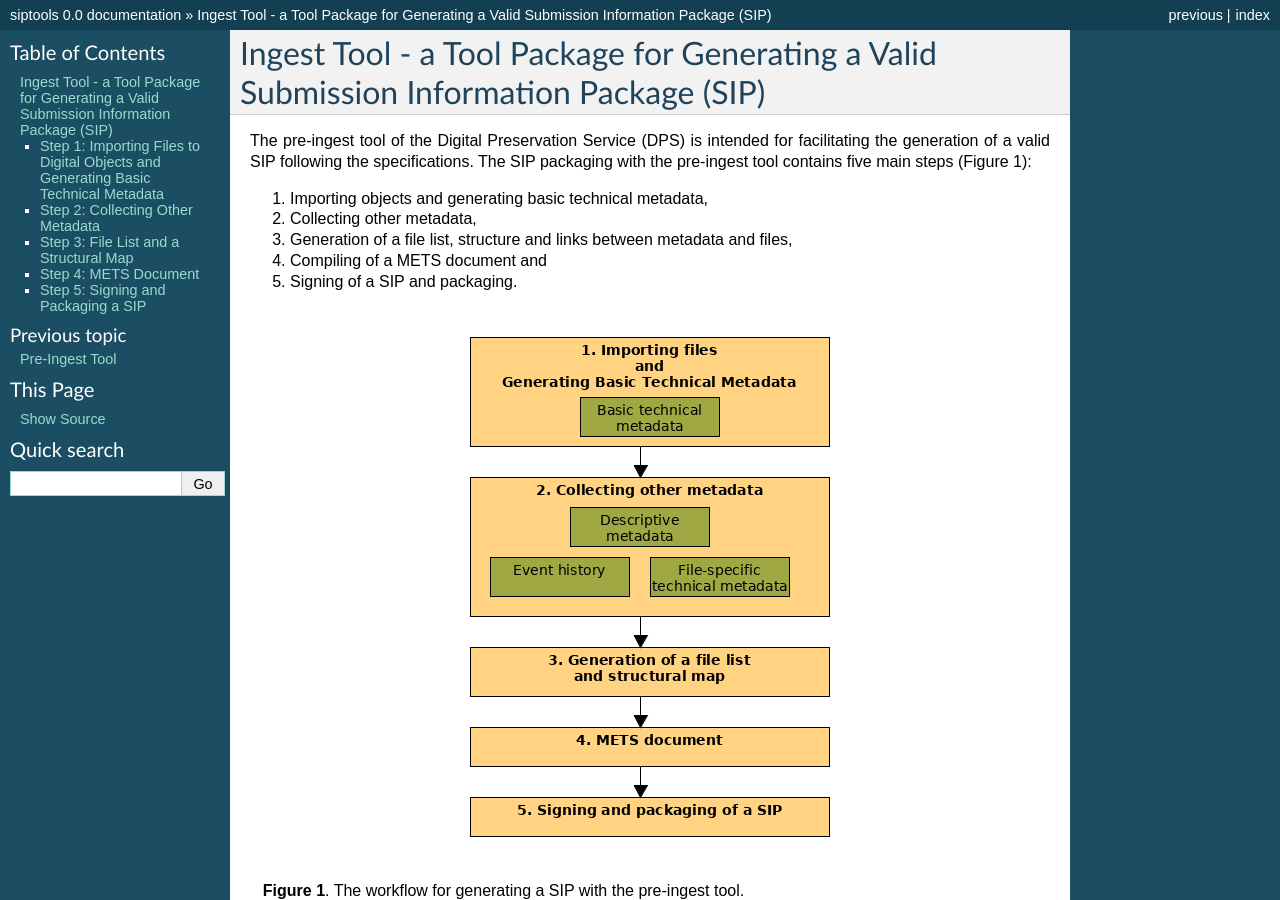
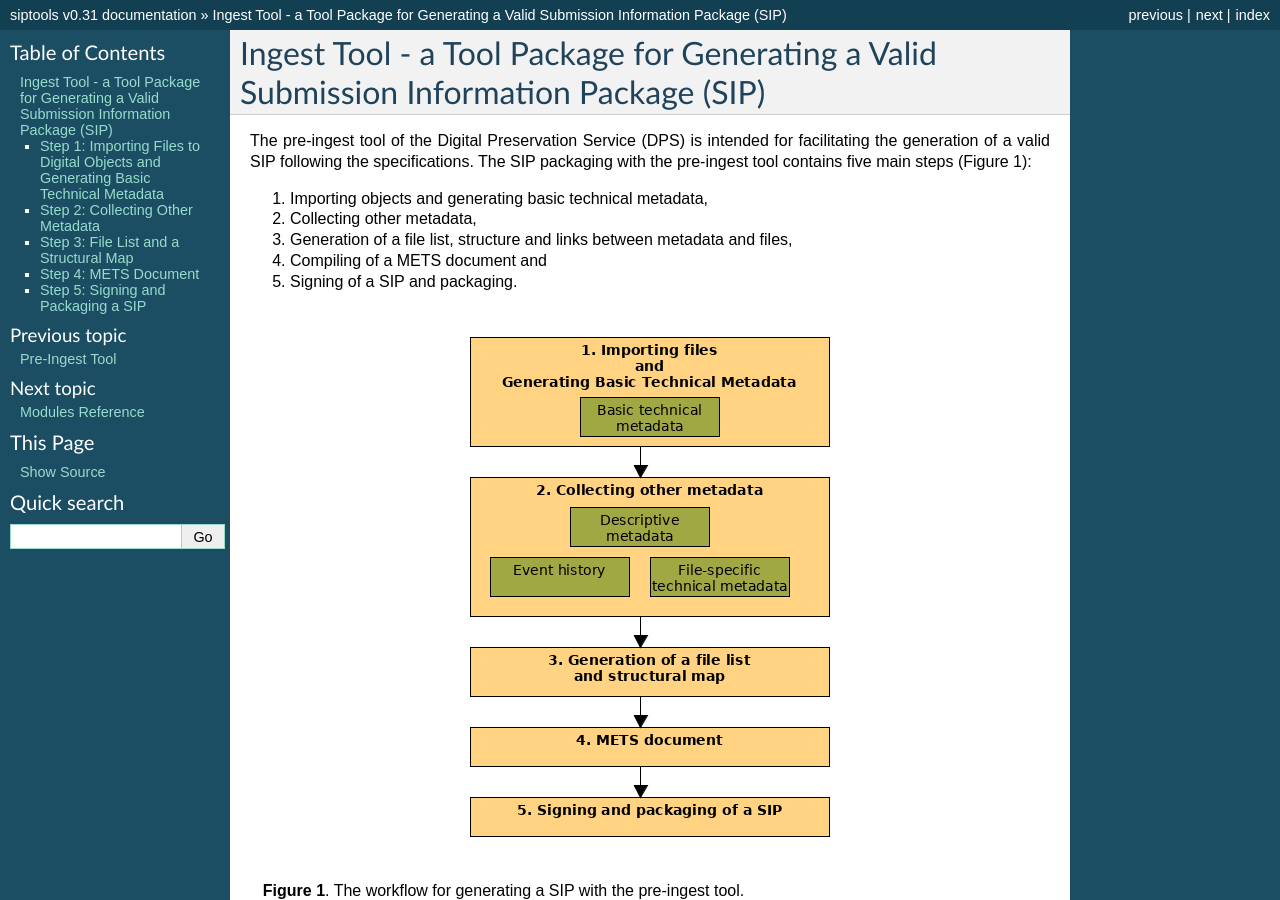
Before and after one commit to Digital-Preservation-Finland/dpres-siptools, a Sphinx documentation site: the page built from doc/source/intro.rst, in a window 1280 px wide and 900 px high. Built offline with Sphinx 7.4.7, drawn with Linux system fonts in a browser that asks for light colours; pages that are not in the unit, such as notebooks, are missing from menus; some of the changed text lies outside the part shown.

Commit message:
KDKPAS-2112 Automatically generated modules documentation
Add documentation for siptools modules. Documentation is generated
with the sphinx-apidoc and sphinx-build tools.

Project Makefile now contains "make doc" target which will generate
the module document stubs and then calls the usual document build
under doc/Makefile.

```diff
--- a/doc/source/conf.py
+++ b/doc/source/conf.py
@@ -16,7 +16,7 @@
 # If extensions (or modules to document with autodoc) are in another directory,
 # add these directories to sys.path here. If the directory is relative to the
 # documentation root, use os.path.abspath to make it absolute, like shown here.
-#sys.path.insert(0, os.path.abspath('.'))
+sys.path.insert(0, os.path.abspath('../..'))
 
 # -- General configuration -----------------------------------------------------
 
@@ -25,7 +25,9 @@
 
 # Add any Sphinx extension module names here, as strings. They can be extensions
 # coming with Sphinx (named 'sphinx.ext.*') or your custom ones.
-extensions = ['sphinx.ext.autodoc', 'sphinx.ext.doctest', 'sphinx.ext.todo', 'sphinx.ext.coverage', 'sphinx.ext.ifconfig', 'sphinx.ext.viewcode']
+extensions = [
+    'sphinx.ext.autodoc', 'sphinx.ext.doctest', 'sphinx.ext.todo',
+    'sphinx.ext.coverage', 'sphinx.ext.ifconfig', 'sphinx.ext.viewcode']
 
 # Add any paths that contain templates here, relative to this directory.
 templates_path = ['_templates']
@@ -48,9 +50,9 @@
 # built documents.
 #
 # The short X.Y version.
-version = '0.0'
+version = 'v0.31'
 # The full version, including alpha/beta/rc tags.
-release = '0.0'
+release = 'v0.31'
 
 # The language for content autogenerated by Sphinx. Refer to documentation
 # for a list of supported languages.
@@ -120,7 +122,7 @@
 # Add any paths that contain custom static files (such as style sheets) here,
 # relative to this directory. They are copied after the builtin static files,
 # so a file named "default.css" will overwrite the builtin "default.css".
-html_static_path = ['_static']
+#html_static_path = ['_static']
 
 # If not '', a 'Last updated on:' timestamp is inserted at every page bottom,
 # using the given strftime format.
--- /dev/null
+++ b/doc/source/modules.rst
@@ -0,0 +1,7 @@
+Modules Reference
+=================
+
+.. toctree::
+   :maxdepth: 4
+
+   modules/siptools
```
Also changed, not shown: doc/source/index.rst (+4 -6 lines), 2 other files.
